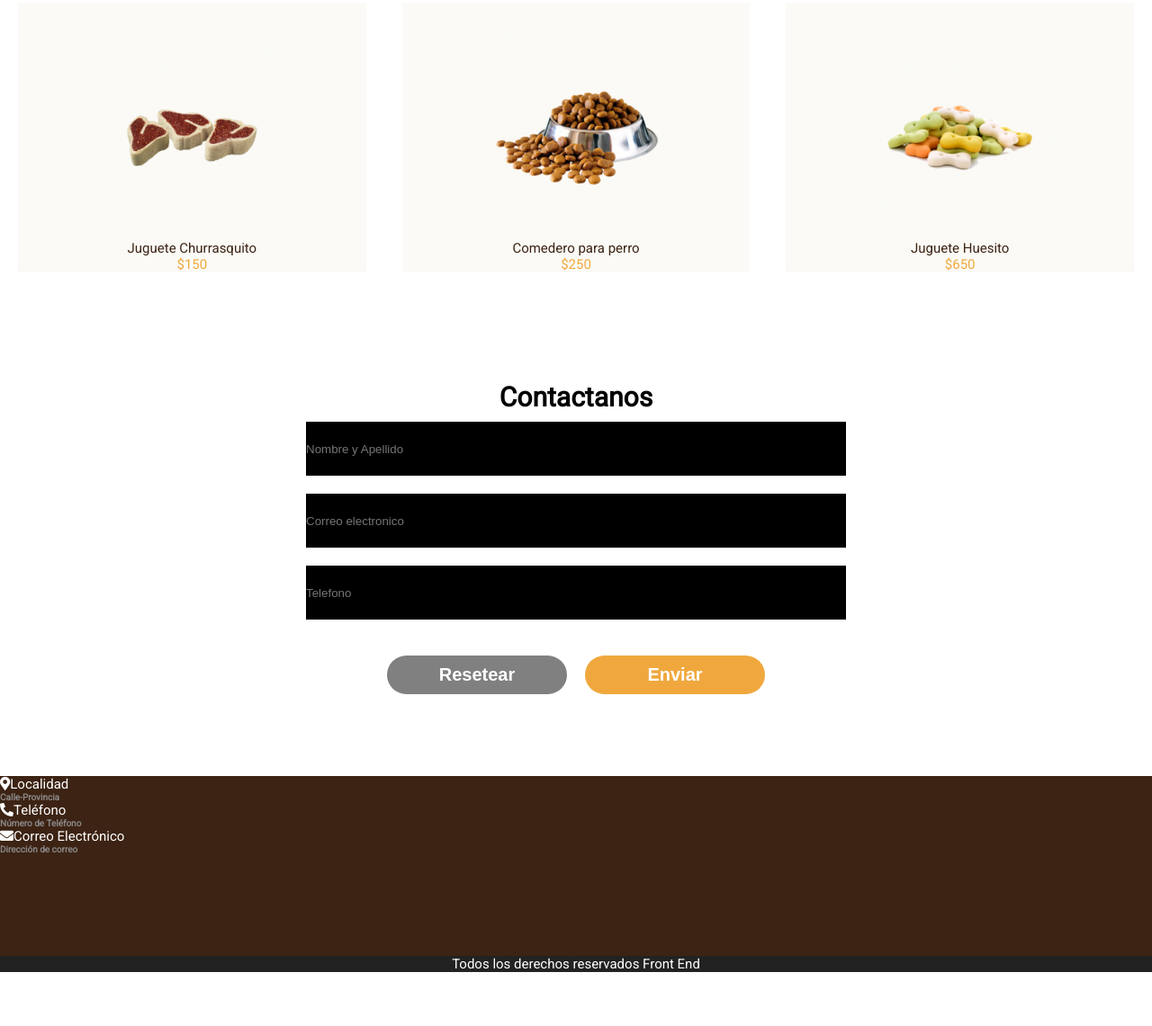
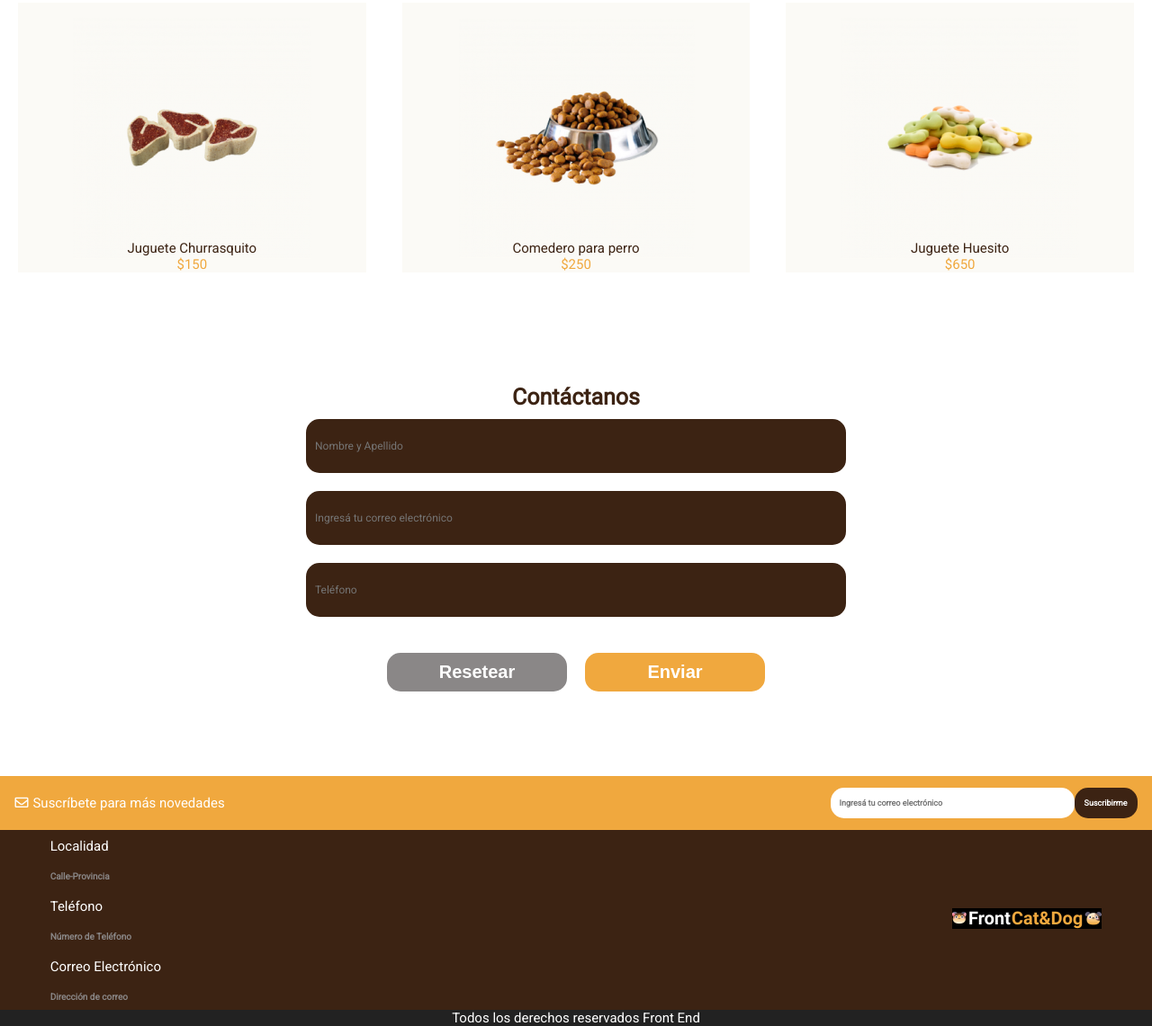
Before and after one commit to florrueda/Frontend1, a plain HTML site: page Petshop/root/index.html in a window 1280 px wide. Shown: the part 1071-2212 px from the top of the page at 90% size. Before the commit the page ends 2152 px from the top, so only its background shows below. Drawn offline with Linux system fonts and the light colour scheme.

Commit message:
Avances hasta clase 17

```diff
--- a/Heroes - copia/root/css/style.css
+++ b/Heroes - copia/root/css/style.css
@@ -82,6 +82,16 @@ ul a{
     align-items: flex-end;
 }
 
+.fondo::before{
+    content: '\2665';
+    color: red;
+    font-size: 40px;
+    position: relative;
+    top: -76%;
+    left: 62%;
+}
+
+
 .logo {
     background: url('../img/batman.png');
     background-repeat: no-repeat;
@@ -145,6 +155,7 @@ ul a{
     border-radius: 50%;
 }
 
+
 /*LOGIN*/
 h1 {
     font-family: 'Inter', sans-serif;
@@ -189,6 +200,18 @@ h1 {
     font-weight: bold;
     width: 620px;
     font-size: 24px;
+}
+
+.entrar input:hover {
+    background-color: blue;
+}
+
+input:focus {
+    border: 2px solid lightblue;
+}
+
+form input {
+    outline: none;
 }
 
 /*REGISTRO*/
@@ -241,6 +264,18 @@ h1 {
 #registrar {
     background-color: #1CD1B0;
 }
+
+#reset:hover {
+    background-color: black;
+    color: white;
+}
+
+#registrar:hover {
+    background-color: blue;
+}
+
+
+
 /*CONTACTO*/
 .contacto input{
     height: 60px;
--- a/Petshop/root/css/style.css
+++ b/Petshop/root/css/style.css
@@ -48,6 +48,12 @@ select {
     justify-content: flex-start;
 }
 
+.bar-nav img{
+    width: 166.38px;
+    height: 23px;
+    align-self: center;
+}
+
 .enlaces{
     display: flex;
     flex-direction: row;
@@ -65,15 +71,10 @@ select {
     font-size: 16px;
     line-height: 19px;
     padding-right: 45px;
+    padding-left: 5px;
 }
 
-.patita {
-    color: white;
-    font-size: 16px;
-    line-height: 19px;
-}
-
-/*****MIDDLE*****/
+/*MIDDLE*/
 
 .banner {
     background: url('../img/bowlbackground.png');
@@ -151,7 +152,7 @@ p{
     font-size: 15px;
 }
 
-/*****PRODUCTOS*****/
+/*PRODUCTOS*/
 
 .productos{
     display: flex;
@@ -239,6 +240,12 @@ p{
 
 .datos h2{
     font-size: 30px;
+    color: #3C2313;
+    font-family: Roboto;
+    font-style: normal;
+    font-weight: bold;
+    font-size: 25px;
+    line-height: 29px;
 }
 
 .datos{
@@ -253,26 +260,31 @@ p{
 .datos div{
     margin-top: 10px;
     margin-bottom: 10px;
-    color: white;
 }
 
 .datos input {
     height: 60px;
-    background-color: black;
+    background-color: #3C2313;
     color: white;
     width: 600px;
+    padding: 10px;
+    font-family: Roboto;
+    font-style: normal;
+    font-weight: normal;
+    font-size: 12px;
+    line-height: 11px;
+    border-radius: 15px;
 }
 
 .botones {
     display: flex;
     flex-direction: row;
-    justify-content: center;
 }
 
 .botones input {
     padding: 10px;
     margin: 10px;
-    border-radius: 23.011px;
+    border-radius: 15px;
     font-weight: bold;
     color: white;
     font-size: 20px;
@@ -283,29 +295,100 @@ p{
 }
 
 #reset {
-    background-color: grey;
+    background-color: #8A8787;
 }
 
 #enviar {
     background-color: #F0A83E;
 }
+
+/*SUSCRIPCION*/
+
+.suscripcion{
+    background: #F0A83E;
+    display: flex;
+    justify-content: space-around;
+    align-items: center;
+    font-family: Roboto;
+    font-style: normal;
+    font-weight: bold;
+    font-size: 20px;
+    line-height: 23px;
+    color: #FFFFFF;
+    height: 60px;
+}
+.suscripcion p {
+    margin-right: 50%;
+}
+
+.fa-envelope {
+    margin-right: 5px;
+}
+
+.boton-suscripcion {
+    display: flex;
+    flex-direction: row;
+    justify-content: flex-end;
+    flex-grow: 80;
+    align-items: center;
+}
+
+.boton-suscripcion input {
+    font-family: Roboto;
+    font-style: normal;
+    font-weight: bold;
+    font-size: 9px;
+    line-height: 11px;
+}
+
+#email {
+    background: #FFFFFF;
+    color: #A0A0A0;
+    border-radius: 15px;
+    width: 271px;
+    height: 34px;
+    padding: 10px;
+}
+
+#suscribirme {
+    background-color: #3C2313;
+    color: white;
+    width: 70px;
+    height: 34px;
+    border-radius: 15px;
+}
+
 /*FOOTER*/
+.infocontacto {
+    display: flex;
+    justify-content: space-around;
+    background-color: #3C2313;
+    align-items: center;
+}
 
 .footer {
-    background-color: #3C2313;
     font-family: 'Roboto', sans-serif;
     font-weight: 700;
     font-size: 20px;
     color: white;
     line-height: 23,44px;
     height: 200px;
+    margin-right: 60%;
+    display: flex;
+    flex-direction: column;
+    justify-content: space-around;
 }
+
 .datoscontacto{
     font-family: 'Roboto', sans-serif;
     font-weight: 700;
     font-size: 10px;
     color:#8A8787;
     line-height: 11,72px;
+}
+.infocontacto div img {
+    width: 166px;
+    height: 23px;
 }
 
 #derechos {
--- a/Petshop/root/index.html
+++ b/Petshop/root/index.html
@@ -29,9 +29,9 @@
     </div>
 
     <div class="bar-nav">
-        <img src="img\Logo.png">
+        <img src="img\Logo.png" alt="Imagen del Logo">
         <ul type="none" class="enlaces">
-            <li><i class="fas fa-paw patita"></i><a href="">Categorias</a></li>
+            <li><i class="fas fa-paw"></i><a href="">Categorias</a></li>
             <li><i class="fas fa-paw"></i><a href="">Pets</a></li>
             <li><i class="fas fa-paw"></i><a href="">Nosotros</a></li>
             <li><i class="fas fa-paw"></i><a href="">Contactanos</a></li>
@@ -70,34 +70,53 @@
     </div>
 </div>
 
-<div class="form">
+<form class="form" action="" method="POST">
     <section class="datos">
-        <h2>Contactanos</h2>
+        <h2>Contáctanos</h2>
         <div>
             <input type="text" name="Nombre y Apellido" placeholder="Nombre y Apellido">
         </div>
         <div>
-            <input type="email" name="Correo electronico" placeholder="Correo electronico">
+            <input type="email" name="Correo electronico" placeholder="Ingresá tu correo electrónico">
         </div>
         <div>
-            <input type="number" name="Telefono" placeholder="Telefono">
+            <input type="number" name="Telefono" placeholder="Teléfono">
         </div>
     </section>
     <div class="botones">
         <input type="reset" value="Resetear" id="reset">
         <input type="submit" value="Enviar" id="enviar">
     </div>
+</form>
+
+<div class="suscripcion">
+    <p><i class="far fa-envelope"></i>Suscríbete para más novedades</p>
+
+    <form action="" method="POST">
+        <div class="boton-suscripcion">
+        <input type="email" name="Correo electronico" placeholder="Ingresá tu correo electrónico" id="email">
+        <input type="submit" value="Suscribirme" id="suscribirme">
+        </div>
+    </form>
+
 </div>
 
+
 <footer>
-    <section class="footer">
-        <p><i class="fas fa-map-marker-alt"></i>Localidad</p>
-        <p class="datoscontacto">Calle-Provincia</p>
-        <p><i class="fas fa-phone-alt"></i>Teléfono</p>
-        <p class="datoscontacto">Número de Teléfono</p>
-        <p><i class="fas fa-envelope"></i>Correo Electrónico</p>
-        <p class="datoscontacto">Dirección de correo</p>
-    </section>
+    <div class="infocontacto">
+        <section class="footer">
+            <p>Localidad</p>
+            <p class="datoscontacto">Calle-Provincia</p>
+            <p></i>Teléfono</p>
+            <p class="datoscontacto">Número de Teléfono</p>
+            <p></i>Correo Electrónico</p>
+            <p class="datoscontacto">Dirección de correo</p>
+        </section>
+        <div>
+            <img src="img\logofoot.png" alt="Imagen del Logo">
+        </div>
+    </div>
+
     <div id="derechos">
         <p>Todos los derechos reservados Front End</p>
     </div>
```
Also changed, not shown: Heroes - copia/root/contacto.html (+1 -1 lines), Heroes - copia/root/login.html (+2 -2 lines), Heroes - copia/root/registro.html (+1 -1 lines), Petshop/root/img/EnviarCorreo.png, Petshop/root/img/Logo.jpeg (deleted), Petshop/root/img/Logo.png, Petshop/root/img/logofoot.png (added).
